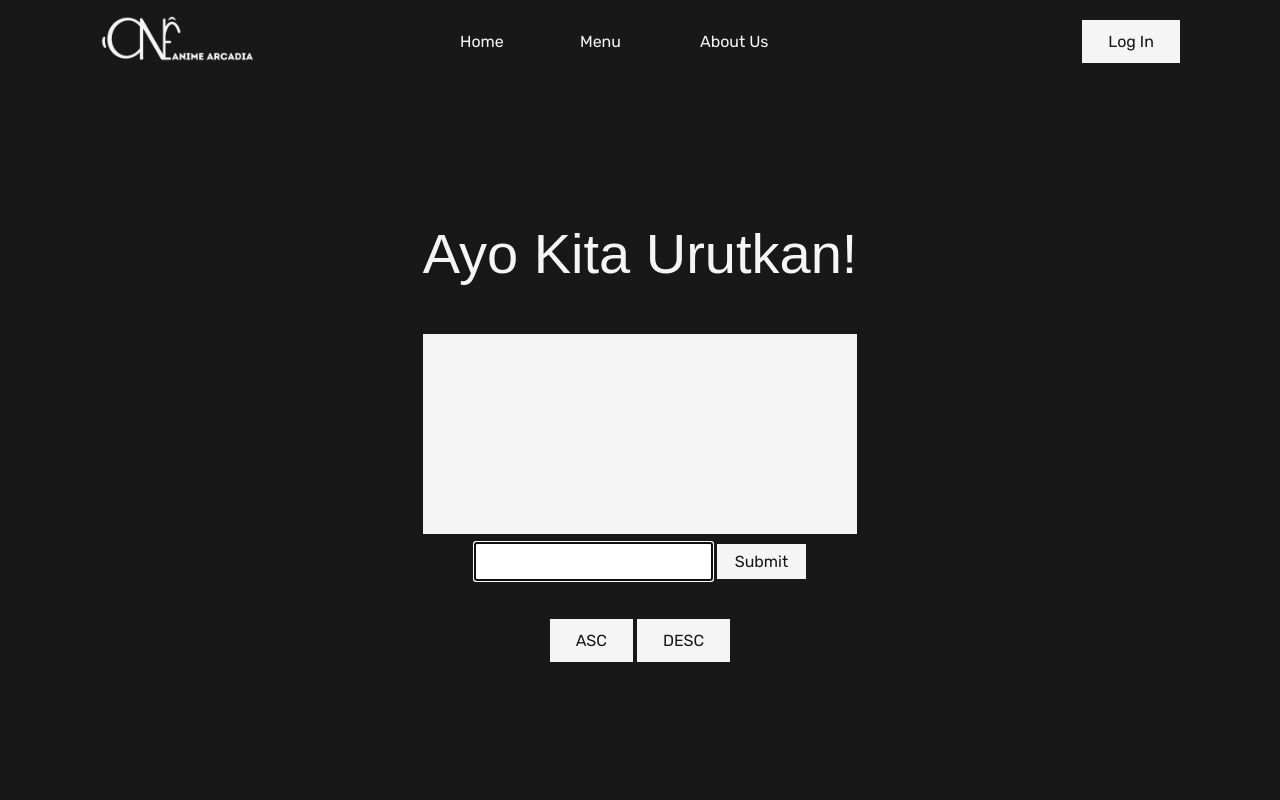
After one commit to triputri96/animearc, a PHP site: page /input-array.php in a window 1280 px wide. The commit adds this page. Run offline with PHP 8.4, Linux system fonts and the light colour scheme; some web fonts are replaced.

Commit message:
added input array page

```diff
--- a/assets/css/main.css
+++ b/assets/css/main.css
@@ -86,15 +86,45 @@ h3 {
   font-size: 14px;
 }
 
+.input-array-title {
+  font-size: 56px;
+  margin-bottom: 48px;
+}
+
+/* input */
+input {
+  padding: 8px 8px;
+  color: var(--primary-color);
+}
+
+#outputField {
+  background-color: var(--secondary-color);
+  height: 200px;
+}
+
+#outputField span {
+  color: var(--primary-color);
+}
+
 /* button */
 .btn {
   color: var(--primary-color);
   background-color: var(--secondary-color);
+}
+#menuDropdown > button,
+.btn {
   border: none;
+  cursor: pointer;
+  font-size: 16px;
+}
+
+.submit-btn {
+  padding: 8px 18px;
 }
 
 .login-btn,
-.hero-btn {
+.hero-btn,
+.sorting-btn {
   padding: 12px 26px;
 }
 
@@ -113,7 +143,10 @@ h3 {
   /* object-fit: cover; */
 }
 
-/* flex stuff */
+.d-block {
+  display: block;
+}
+
 .d-flex {
   display: flex;
 }
@@ -163,6 +196,10 @@ h3 {
   display: none;
 }
 
+.overflow-hidden {
+  overflow: hidden;
+}
+
 /* sizing stuff */
 .w-90 {
   width: 90%;
@@ -209,15 +246,14 @@ h3 {
 /* dropdown */
 #menuDropdown > button {
   background-color: transparent;
-  border: none;
+  /* border: none;
   cursor: pointer;
-  font-size: 16px;
+  font-size: 16px; */
 }
 
 #menuList {
   background-color: var(--primary-color);
   box-shadow: 0 0 4px 0.5px var(--primary-color);
-  overflow: hidden;
   animation: expand 0.4s ease forwards;
 }
 
@@ -231,7 +267,8 @@ section {
   padding-left: 100px;
 }
 
-#heroSection {
+#heroSection,
+#inputArraySection {
   padding-top: 82px;
 }
 
--- /dev/null
+++ b/input-array.php
@@ -0,0 +1,28 @@
+<?php
+include 'partials/header.php';
+?>
+<section id="inputArraySection" class="h-v-full d-flex align-center justify-content-center">
+  <div>
+    <h2 class="input-array-title text-center">Ayo Kita Urutkan!</h2>
+    <div id="outputField" class="mb-1 overflow-hidden"></div>
+    <!-- <form action=""> -->
+    <div class="d-flex justify-content-center">
+      <div>
+        <input type="text" id="content" autofocus onkeypress="onKeyDown(event)">
+        <button class="btn submit-btn mb-5" type="submit" onclick=insertContent()>Submit</button>
+      </div>
+    </div>
+    <!-- </form> -->
+    <div>
+      <div class="d-flex justify-content-center">
+        <div>
+          <button class="btn sorting-btn" onclick="sortOutput(true)">ASC</button>
+          <button class="btn sorting-btn" onclick="sortOutput(false)">DESC</button>
+        </div>
+      </div>
+    </div>
+  </div>
+</section>
+<?php
+include 'partials/footer.php';
+?>
--- /dev/null
+++ b/partials/footer.php
@@ -0,0 +1,4 @@
+<script src="assets/js/script.js"></script>
+</body>
+
+</html>
--- /dev/null
+++ b/partials/header.php
@@ -0,0 +1,43 @@
+<!DOCTYPE html>
+<html lang="en">
+
+<head>
+  <meta charset="UTF-8">
+  <meta name="viewport" content="width=device-width, initial-scale=1.0">
+  <link rel="stylesheet" href="assets/css/main.css">
+  <title>Document</title>
+</head>
+
+<body>
+  <header>
+    <nav id="navbar" class="d-flex w-100 ">
+      <!-- TODO: tambahkan efek ketika hover -->
+      <div class="col-4">
+        <img src="assets/imgs/anime-arcadia-logo.png" alt="Anime Arcadia Logo" width="160">
+      </div>
+      <ul class="d-flex justify-content-center col-4 align-center">
+        <li class="col-4 "><a href="">Home</a></li>
+        <li class="col-4">
+          <div id="menuDropdown" class="">
+            <!-- TODO: ketika close dropdown efeknya nggak muncul -->
+            <button type="button" href="" onclick="dropMenu()">Menu</button>
+          </div>
+          <!-- d-none -->
+          <div id="menuList" class="absolute menu-list d-none overflow-hidden">
+            <ul class="p-3">
+              <!-- TODO: tambahkan smooth scroll -->
+              <li class="mb-2"><a href="#videoTrailer">Video Multimedia</a></li>
+              <li class="mb-2"><a href="input-array.php">Array</a></li>
+              <li class="mb-2"><a href="">Pengakses File</a></li>
+            </ul>
+          </div>
+        </li>
+        <li class="col-4 "><a href="">About Us</a></li>
+      </ul>
+      <div class="col-4 d-flex justify-content-end align-center">
+        <div>
+          <button class="btn login-btn">Log In</button>
+        </div>
+      </div>
+    </nav>
+  </header>
```
Also changed, not shown: assets/js/script.js (+50 -0 lines), index.php (+6 -47 lines).
